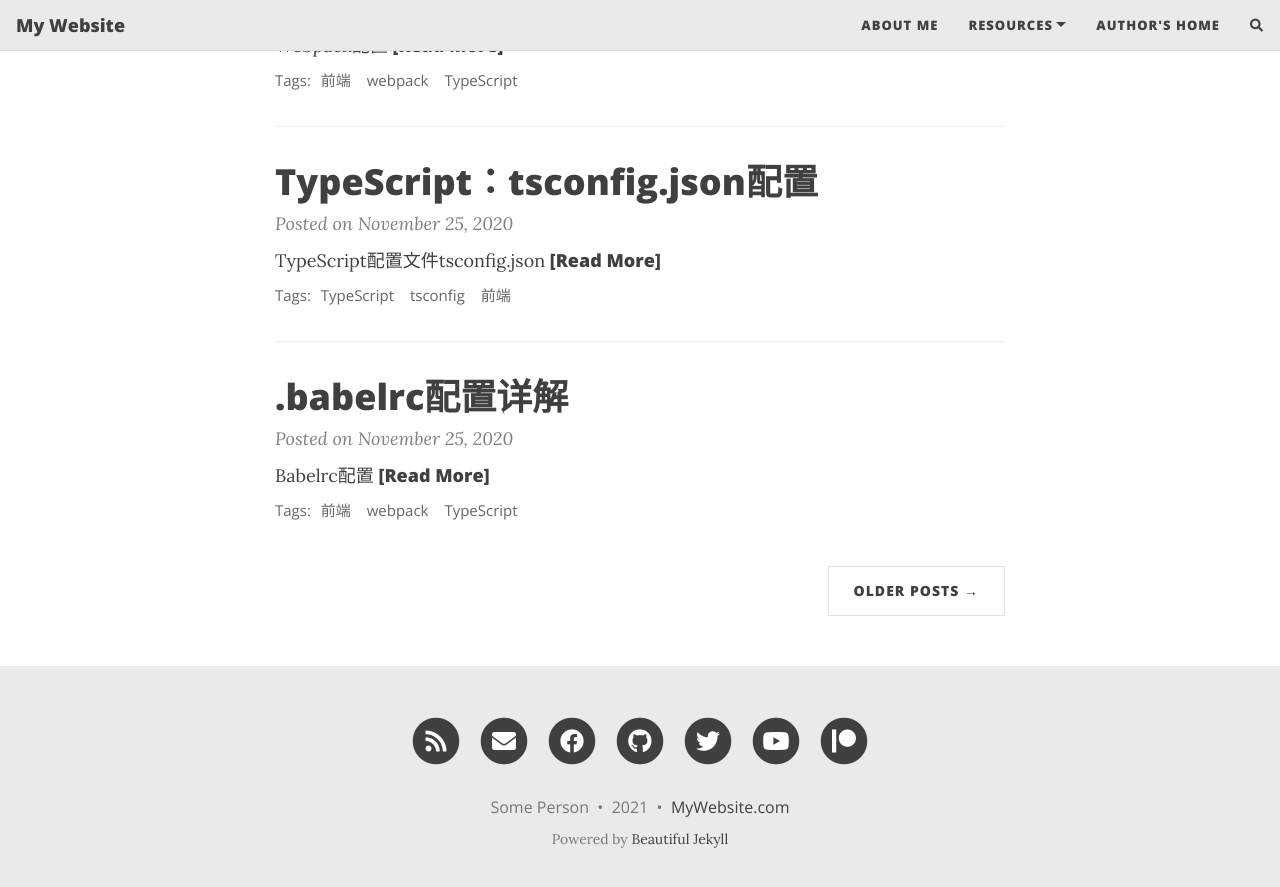
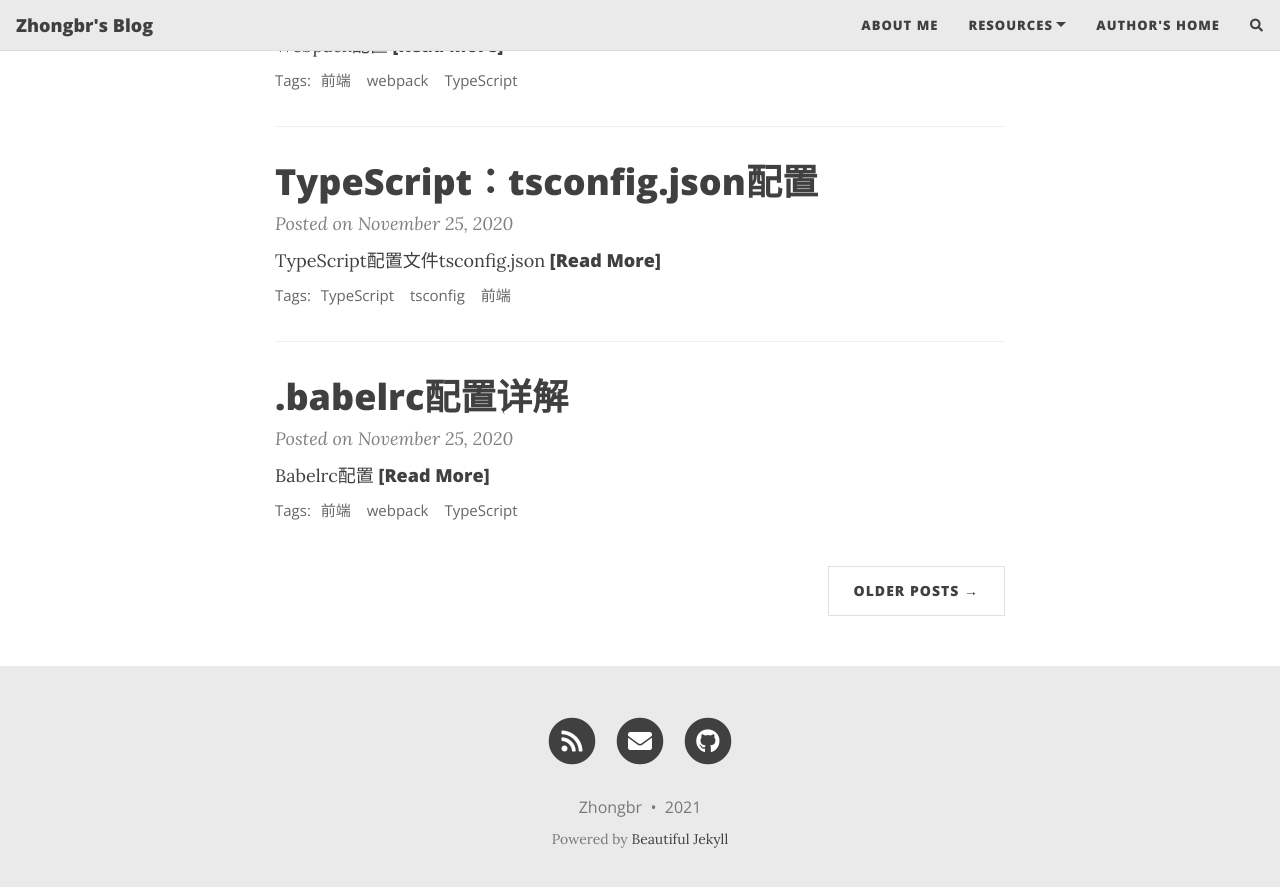
Before and after one commit to zhongbr/blogs, a Jekyll site: the page built from index.html, in a window 1280 px wide and 900 px high, scrolled down 901 px. Shown: the top 887 px of the window. Built offline with Jekyll 4.4.1, drawn with Linux system fonts in a browser that asks for light colours; nearby versions of some CDN libraries; the list of posts is cut into pages by our own code; comment, search, counter and statistics services are not loaded; part of the change alters nothing that is shown.

Commit message:
修改配置

```diff
--- a/_config.yml
+++ b/_config.yml
@@ -6,10 +6,10 @@
 # --- Required options --- #
 
 # Name of website
-title: My Website
+title: Zhongbr's Blog
 
 # Your name to show in the footer
-author: Some Person
+author: Zhongbr
 
 # --- List of links in the navigation bar --- #
 
@@ -18,7 +18,7 @@ navbar-links:
   Resources:
     - Beautiful Jekyll: "https://beautifuljekyll.com"
     - Learn markdown: "https://www.markdowntutorial.com/"
-  Author's home: "https://deanattali.com"
+  Author's home: "https://github.com/zhongbr"
 
 # --- Logo --- #
 
@@ -39,12 +39,12 @@ round-avatar: true
 # Select the social network links that you want to show in the footer.
 # Uncomment the links you want to show and add your information to each one.
 social-network-links:
-  email: "someone@example.com"
-  facebook: deanattali
-  github: daattali
-  twitter: daattali
-  patreon: DeanAttali
-  youtube: c/daattali
+  email: "zhang5080@foxmail.com"
+  # facebook: none
+  github: https://github.com/zhongbr
+  # twitter: none
+  # patreon: none
+  # youtube: c/daattali
 #  medium: yourname
 #  reddit: yourname
 #  linkedin: daattali
@@ -65,20 +65,20 @@ social-network-links:
 
 # If you want to show a link to an RSS in the footer, add the site description here.
 # If you don't want to show an RSS link, remove the following line.
-rss-description: This website is a virtual proof that I'm awesome
+rss-description: A new front end coder.
 
 # --- General options --- #
 
 # Select which social network share links to show in posts
 share-links-active:
-  twitter: true
-  facebook: true
-  linkedin: true
+  twitter: false
+  facebook: false
+  linkedin: false
   vk: false
 
 # How to display the link to your website in the footer
 # Remove this if you don't want a link in the footer
-url-pretty: "MyWebsite.com"
+# url-pretty: "MyWebsite.com"
 
 # Excerpt word length - Truncate the excerpt of each post on the feed page to the specified number of words
 excerpt_length: 50
```
